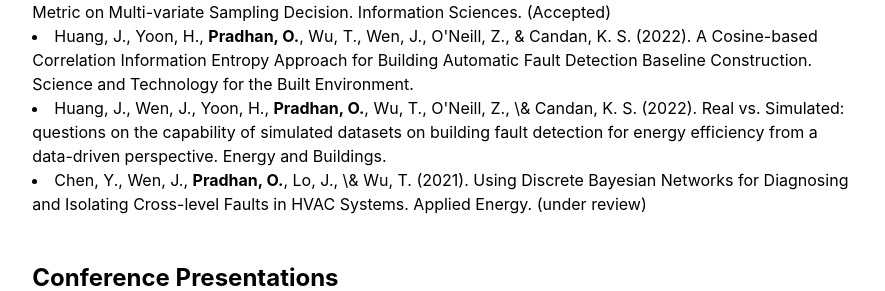
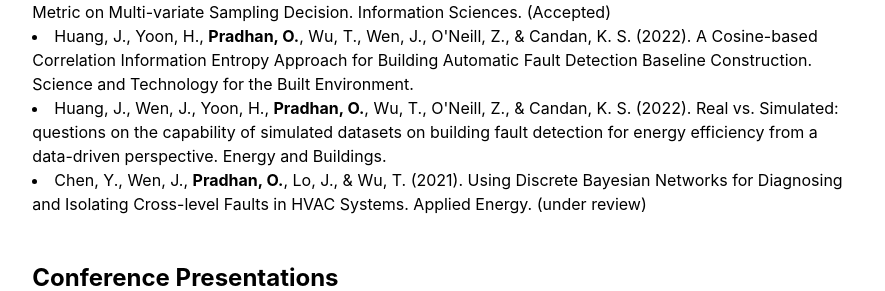
Before and after one commit to pradhanojas/pradhanojas.github.io, a Jekyll site: the page built from publications.md, in a window 1280 px wide. Shown: the part 395-686 px from the top of the page, without its empty margins (197-1082 px from the left). Built offline with Jekyll 4.4.1, drawn with Linux system fonts in a browser that asks for light colours.

```diff
--- a/_includes/publications.html
+++ b/_includes/publications.html
@@ -9,10 +9,10 @@
       Huang, J., Yoon, H., <b>Pradhan, O.</b>, Wu, T., Wen, J., O'Neill, Z., & Candan, K. S. (2022). A Cosine-based Correlation Information Entropy Approach for Building Automatic Fault Detection Baseline Construction. Science and Technology for the Built Environment.
     </li>
     <li>
-      Huang, J., Wen, J., Yoon, H., <b>Pradhan, O.</b>, Wu, T., O'Neill, Z., \& Candan, K. S. (2022). Real vs. Simulated: questions on the capability of simulated datasets on building fault detection for energy efficiency from a data-driven perspective. Energy and Buildings.
+      Huang, J., Wen, J., Yoon, H., <b>Pradhan, O.</b>, Wu, T., O'Neill, Z., & Candan, K. S. (2022). Real vs. Simulated: questions on the capability of simulated datasets on building fault detection for energy efficiency from a data-driven perspective. Energy and Buildings.
     </li>
     <li>
-      Chen, Y., Wen, J., <b>Pradhan, O.</b>, Lo, J., \& Wu, T. (2021). Using Discrete Bayesian Networks for Diagnosing and Isolating Cross-level Faults in HVAC Systems. Applied Energy. (under review)
+      Chen, Y., Wen, J., <b>Pradhan, O.</b>, Lo, J., & Wu, T. (2021). Using Discrete Bayesian Networks for Diagnosing and Isolating Cross-level Faults in HVAC Systems. Applied Energy. (under review)
     </li>
     <br> <br>
 
```
